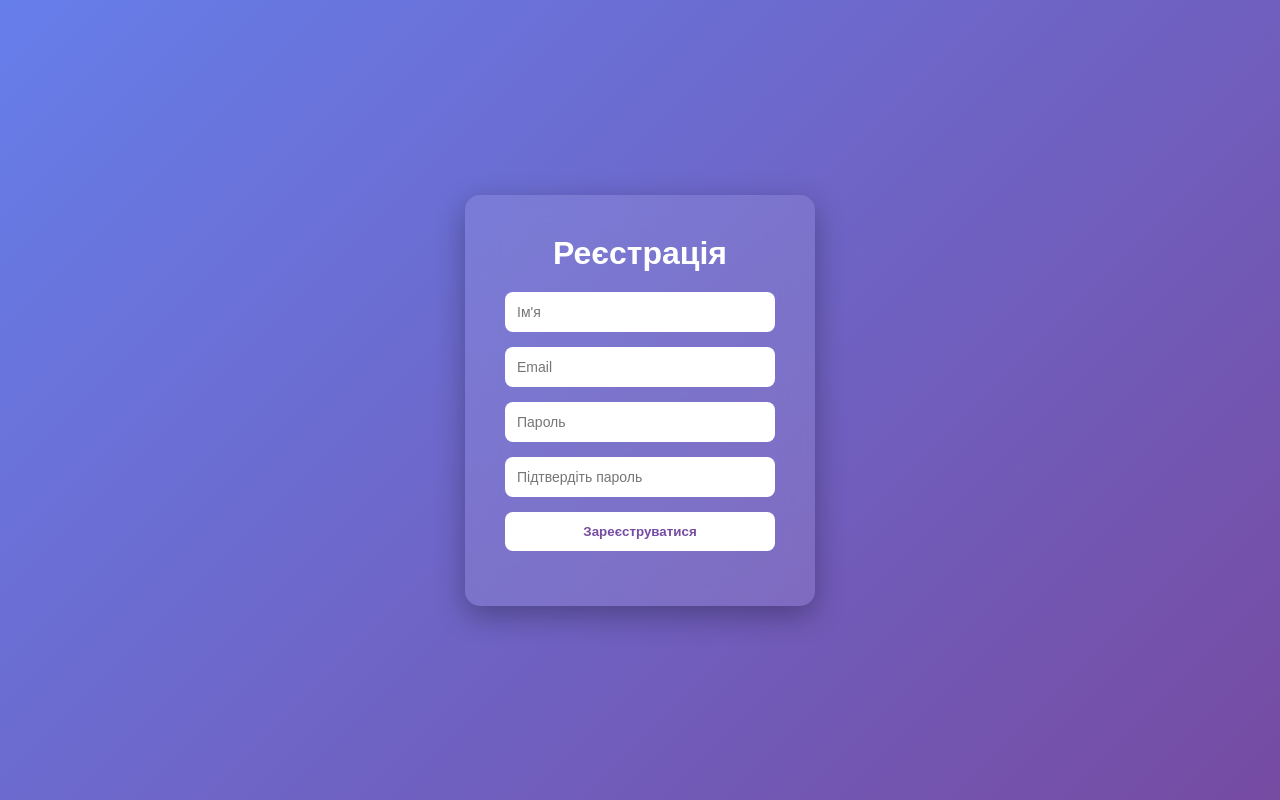
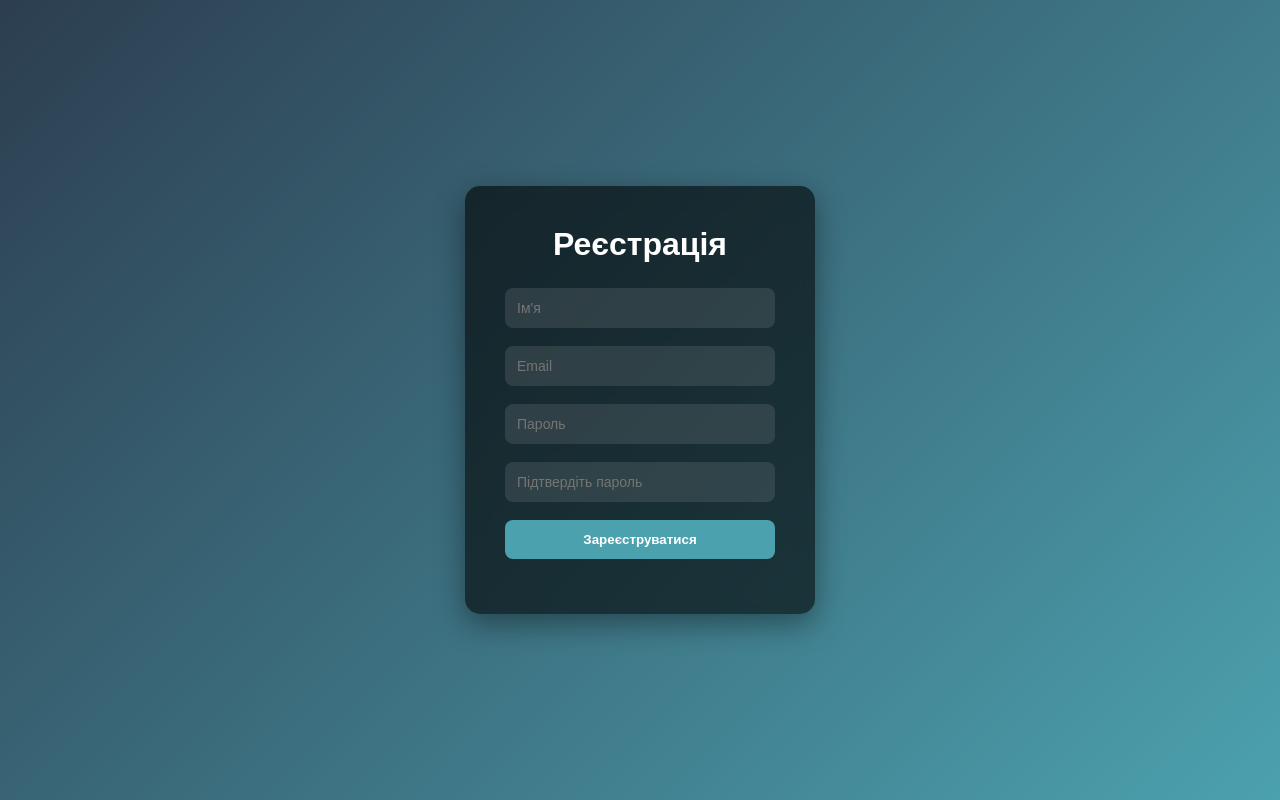
Before and after one commit to aleksandrovdmitro/form-validation, a plain HTML site: page index.html in a window 1280 px wide. Drawn offline with Linux system fonts and the light colour scheme.

Commit message:
form-val

```diff
--- a/style.css
+++ b/style.css
@@ -10,26 +10,26 @@ body {
     display: flex;
     justify-content: center;
     align-items: center;
-    background: linear-gradient(135deg, #667eea, #764ba2);
+    background: linear-gradient(135deg, #2c3e50, #4ca1af);
 }
 
 .card {
-    background: rgba(255, 255, 255, 0.1);
-    backdrop-filter: blur(15px);
+    background: rgba(0, 0, 0, 0.6);
+    backdrop-filter: blur(10px);
     padding: 40px;
     border-radius: 15px;
     width: 350px;
     color: white;
-    box-shadow: 0 10px 30px rgba(0,0,0,0.3);
+    box-shadow: 0 10px 30px rgba(0,0,0,0.4);
 }
 
 h1 {
     text-align: center;
-    margin-bottom: 20px;
+    margin-bottom: 25px;
 }
 
 .input-group {
-    margin-bottom: 15px;
+    margin-bottom: 18px;
 }
 
 input {
@@ -39,10 +39,12 @@ input {
     border-radius: 8px;
     outline: none;
     font-size: 14px;
+    background: rgba(255,255,255,0.1);
+    color: white;
 }
 
 input:focus {
-    box-shadow: 0 0 8px #fff;
+    box-shadow: 0 0 8px rgba(255,255,255,0.7);
 }
 
 button {
@@ -50,16 +52,16 @@ button {
     padding: 12px;
     border: none;
     border-radius: 8px;
-    background: white;
-    color: #764ba2;
+    background: #4ca1af;
+    color: white;
     font-weight: bold;
     cursor: pointer;
     transition: 0.3s;
 }
 
 button:hover {
-    background: #f1f1f1;
-    transform: scale(1.05);
+    background: #3b8d99;
+    transform: scale(1.03);
 }
 
 #message {
```
